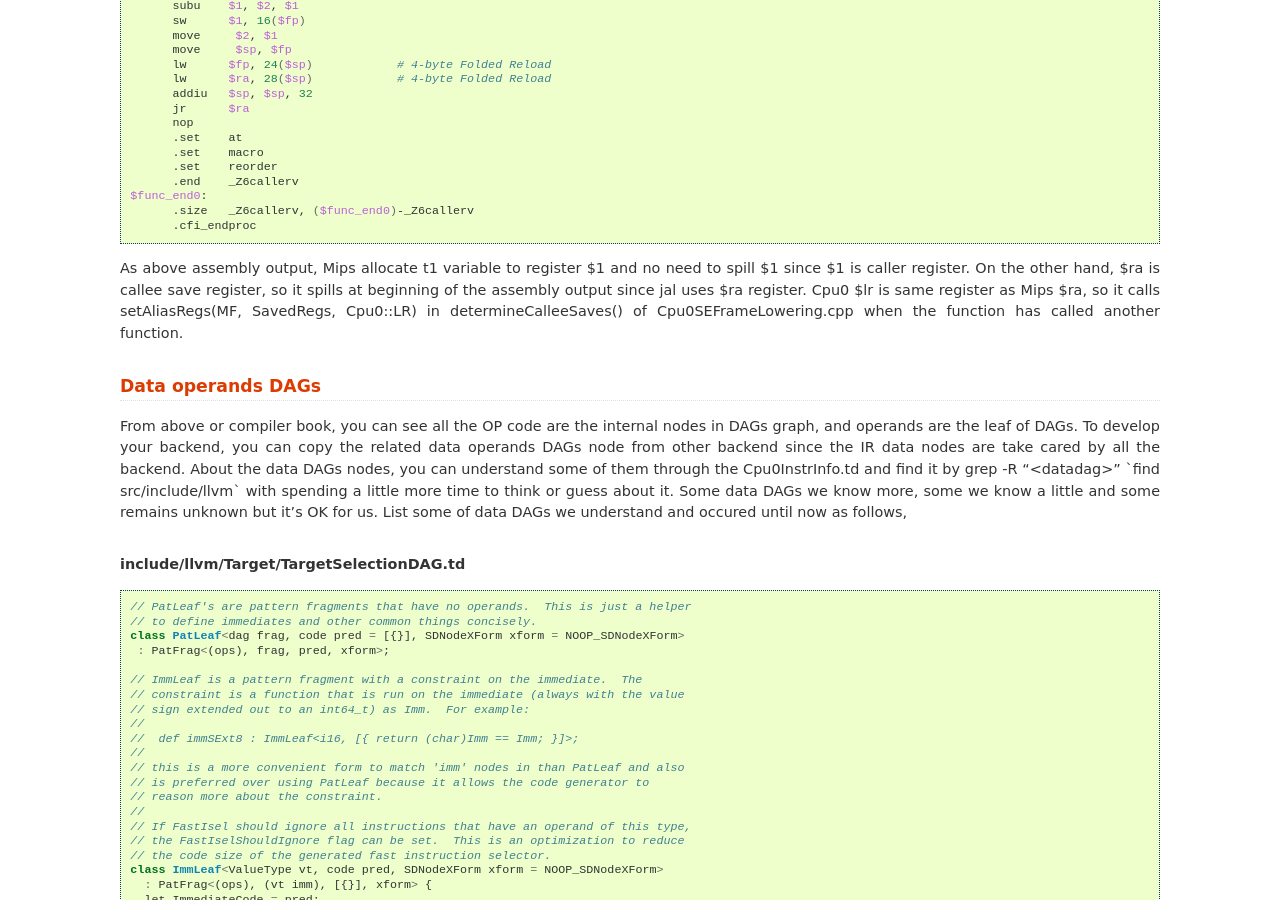
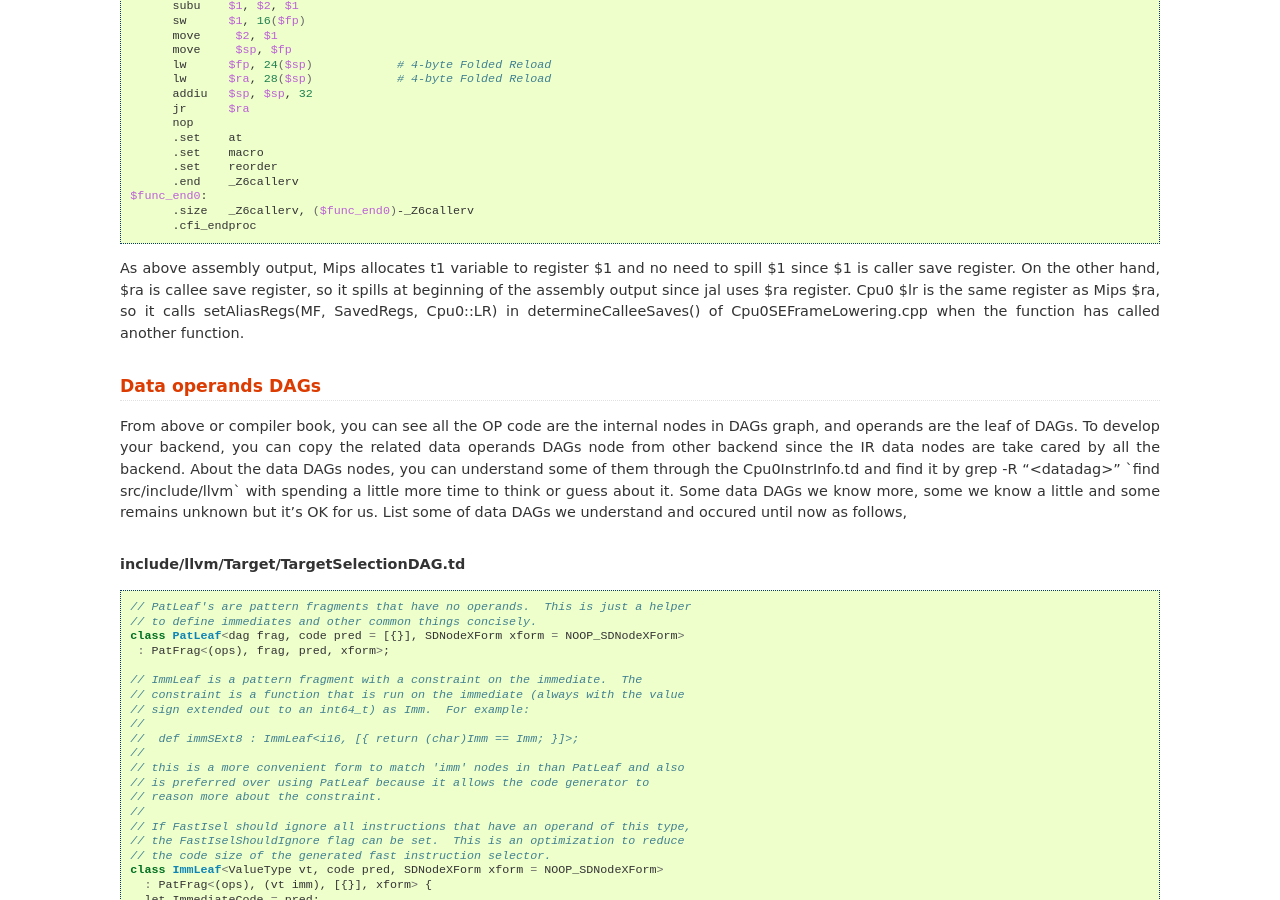
Before and after one commit to Jonathan2251/lbd, a Sphinx documentation site: the page built from source/backendstructure.rst, in a window 1280 px wide and 900 px high, scrolled down 36667 px. Built offline with Sphinx 7.4.7, drawn with Linux system fonts in a browser that asks for light colours; formulas are drawn with MathJax 3; pages that are not in the unit, such as notebooks, are missing from menus.

```diff
--- a/source/backendstructure.rst
+++ b/source/backendstructure.rst
@@ -1697,10 +1697,11 @@
   	.size	_Z6callerv, ($func_end0)-_Z6callerv
   	.cfi_endproc
 
-As above assembly output, Mips allocate t1 variable to register $1 and no need
-to spill $1 since $1 is caller register. On the other hand, $ra is callee save
-register, so it spills at beginning of the assembly output since jal uses $ra
-register. Cpu0 $lr is same register as Mips $ra, so it calls setAliasRegs(MF,
+As above assembly output, Mips allocates t1 variable to register $1 and no need
+to spill $1 since $1 is caller save register.
+On the other hand, $ra is callee save register, so it spills at beginning of
+the assembly output since jal uses $ra register.
+Cpu0 $lr is the same register as Mips $ra, so it calls setAliasRegs(MF,
 SavedRegs, Cpu0::LR) in determineCalleeSaves() of Cpu0SEFrameLowering.cpp when
 the function has called another function.
 
```
